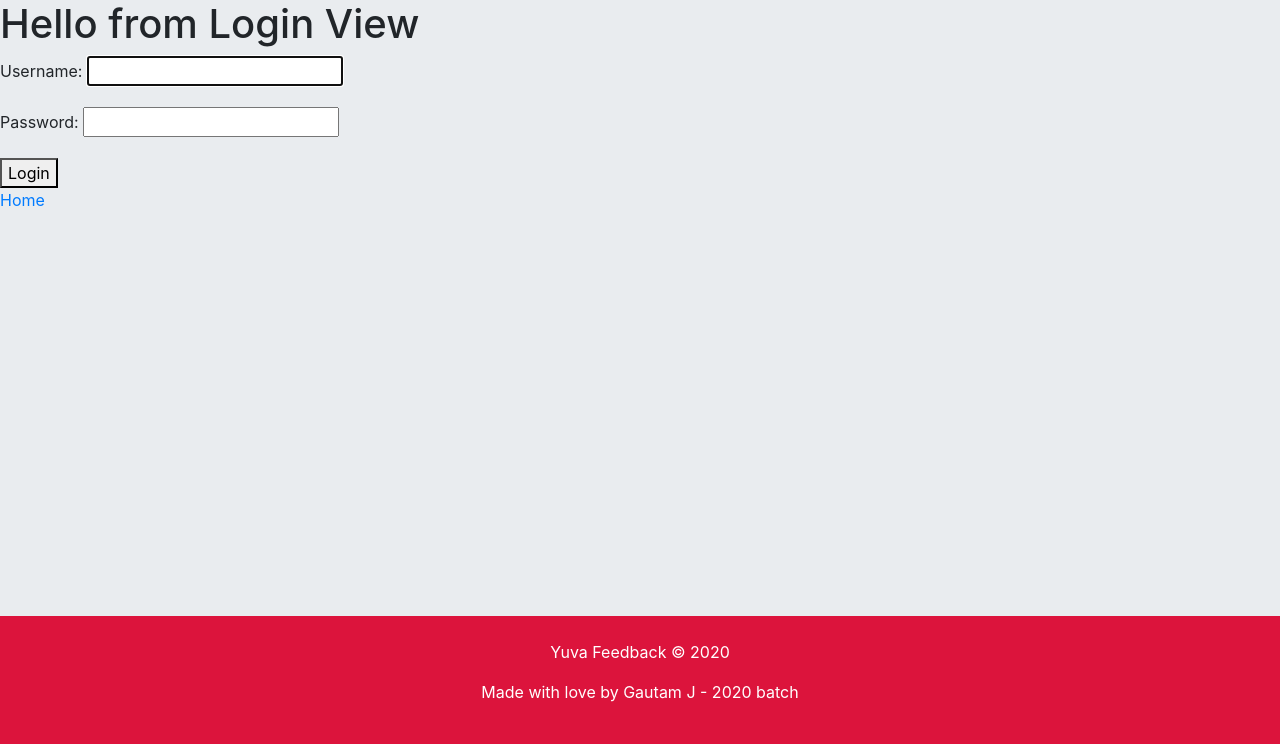
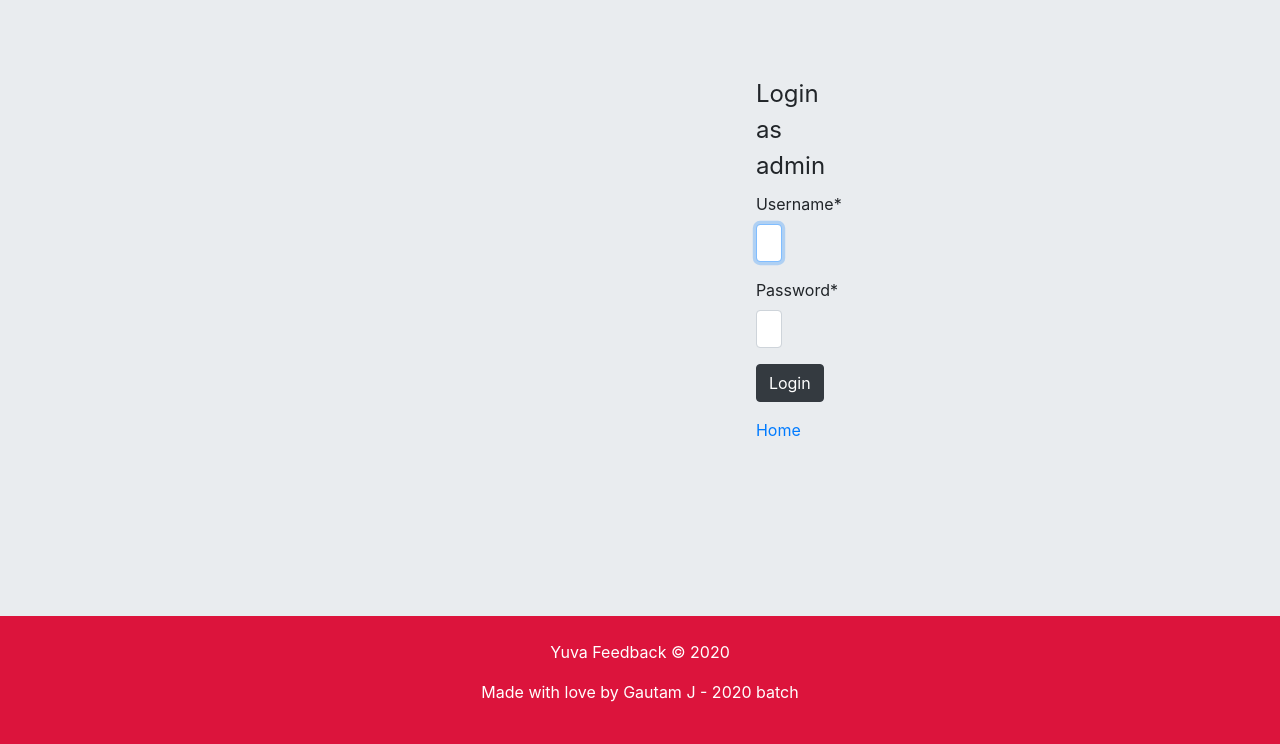
Before and after one commit to Gautam-J/yuva-feedback, a Django app: page /login/ in a window 1280 px wide. Shown: the part 56-800 px from the top of the page. Run offline with Django 3.2, Linux system fonts and the light colour scheme; some libraries are stand-ins or nearby versions.

Commit message:
html for LoginView

```diff
--- a/Review/templates/Review/login.html
+++ b/Review/templates/Review/login.html
@@ -1,18 +1,15 @@
 {% extends 'Home/index.html' %}
+{% load crispy_forms_tags %}
 {% block content %}
-    <div>
-        <h1>Hello from Login View</h1>
-    </div>
-
-    <div>
-        <form action="#" method="post">
+    <div style="margin-top: 2cm; margin-left: 20cm; margin-right: 20cm;">
+        <form method="POST">
             {% csrf_token %}
-            {{ form.as_p }}
-            <button type="submit">Login</button>
+            <legend class="text-center mt-4">Login as admin</legend>
+            {{ form|crispy }}
+            <div class="form-group">
+                <button class="btn btn-dark" type="submit">Login</button>
+            </div>
         </form>
-    </div>
-
-    <div>
         <a href="{% url 'HomeView' %}">Home</a>
     </div>
 {% endblock content %}
```
Also changed, not shown: db.sqlite3.
